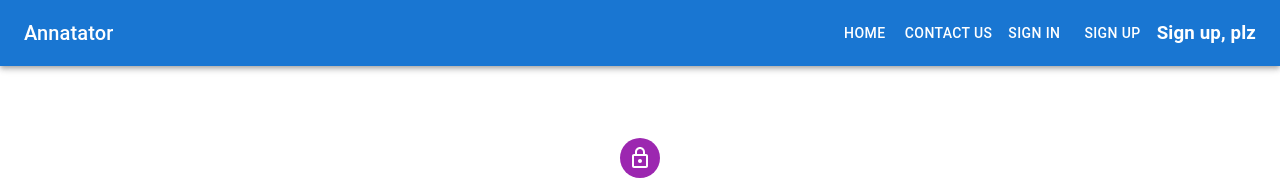
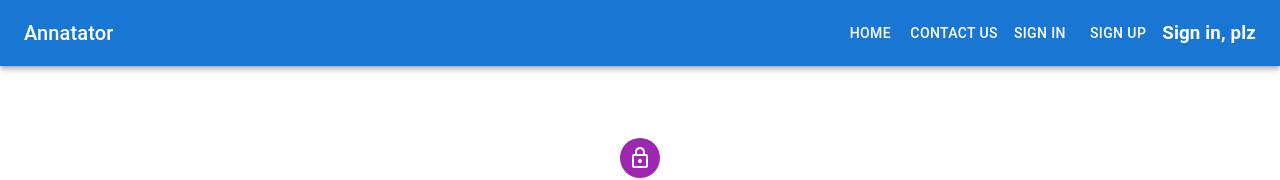
Before and after one commit to 23groupwork/Annotator-react, a React (Create React App) app: page /login in a window 1280 px wide. Shown: the top 180 px of the page. Built offline with nearby package versions, Linux system fonts and the light colour scheme; the HTML template or start-up script is replaced by a standard one.

Commit message:
optimize sign up reminder code

```diff
--- a/src/App.js
+++ b/src/App.js
@@ -5,10 +5,8 @@ import ChooseMajor from './view/ChooseMajor.js'
 import ChooseCourse from './view/ChooseCourse.js'
 import Mainpage from './view/Mainpage.js'
 import { BrowserRouter, Routes, Route } from 'react-router-dom';
-// import { CSSTransition, TransitionGroup } from 'react-transition-group';
 
 function App() {
-  // const location = useLocation();
 
   return (
     <BrowserRouter>
--- a/src/component/navbar.js
+++ b/src/component/navbar.js
@@ -2,10 +2,7 @@ import React from 'react';
 import { AppBar, Toolbar, Typography, Button } from "@mui/material";
 import { Link } from 'react-router-dom'
 
-function Navigation(props){
-  // const history = useHistory();
-  const isLoggedIn = props.isLoggedIn;
-  if(isLoggedIn){
+function Navigation({isLoggedIn=false}){
     return(
       <AppBar position="static">
       <Toolbar>
@@ -16,33 +13,16 @@ function Navigation(props){
         <Button color="inherit">Contact us</Button>
         <Button component={Link} to="/login" color="inherit">Sign in</Button>
         <Button component={Link} to="/register" variant="oiutlined">Sign up</Button>
-        <UserGreeting/>
-      </Toolbar>
-    </AppBar>
-    );
-  }
-    return(
-      <AppBar position="static">
-      <Toolbar>
-        <Typography variant="h6" style={{ flexGrow: 1 }}>
-          Annatator
-        </Typography>
-        <Button component={Link} to="/" color="inherit">Home</Button>
-        <Button color="inherit">Contact us</Button>
-        <Button component={Link} to="/login" color="inherit">Sign in</Button>
-        <Button component={Link} to="/register" variant="oiutlined">Sign up</Button>
-        <GuestGreeting/>
+        <Greeting isLoggedIn={isLoggedIn}/>
       </Toolbar>
     </AppBar>
     );
 }
 
-function UserGreeting(props) {
-  return <h3>Welcome back!</h3>;
-}
-
-function GuestGreeting(props) {
-  return <h3>Sign up, plz</h3>;
+function Greeting({isLoggedIn}){
+  return(
+    isLoggedIn ? <h3>Welcome back!</h3> : <h3>Sign in, plz</h3>
+  );
 }
 
 export default Navigation
--- a/src/layouts/start.css
+++ b/src/layouts/start.css
@@ -18,7 +18,6 @@ button {
    button.learn-more {
     font-weight: 600;
     color: #382b22;
-    text-transform: uppercase;
     padding: 1.25em 2em;
     background: #fff0f0;
     border: 2px solid #b18597;
--- a/src/view/Homepage.js
+++ b/src/view/Homepage.js
@@ -5,7 +5,7 @@ function Home(){
 
     return(
         <div>
-            <Navbar isLoggedIn={true}/>
+            <Navbar isLoggedIn/>
             <Start className="learn-more" name="Quick Start" url="/choosemajor"/>
         </div>
     );
--- a/src/view/Login.js
+++ b/src/view/Login.js
@@ -109,7 +109,7 @@ function SignIn() {
 export default function LoginPage() {
   return(
     <div>
-      <Navbar/>
+      <Navbar isLoggedIn={false}/>
       <SignIn/>
     </div>
   );
```
